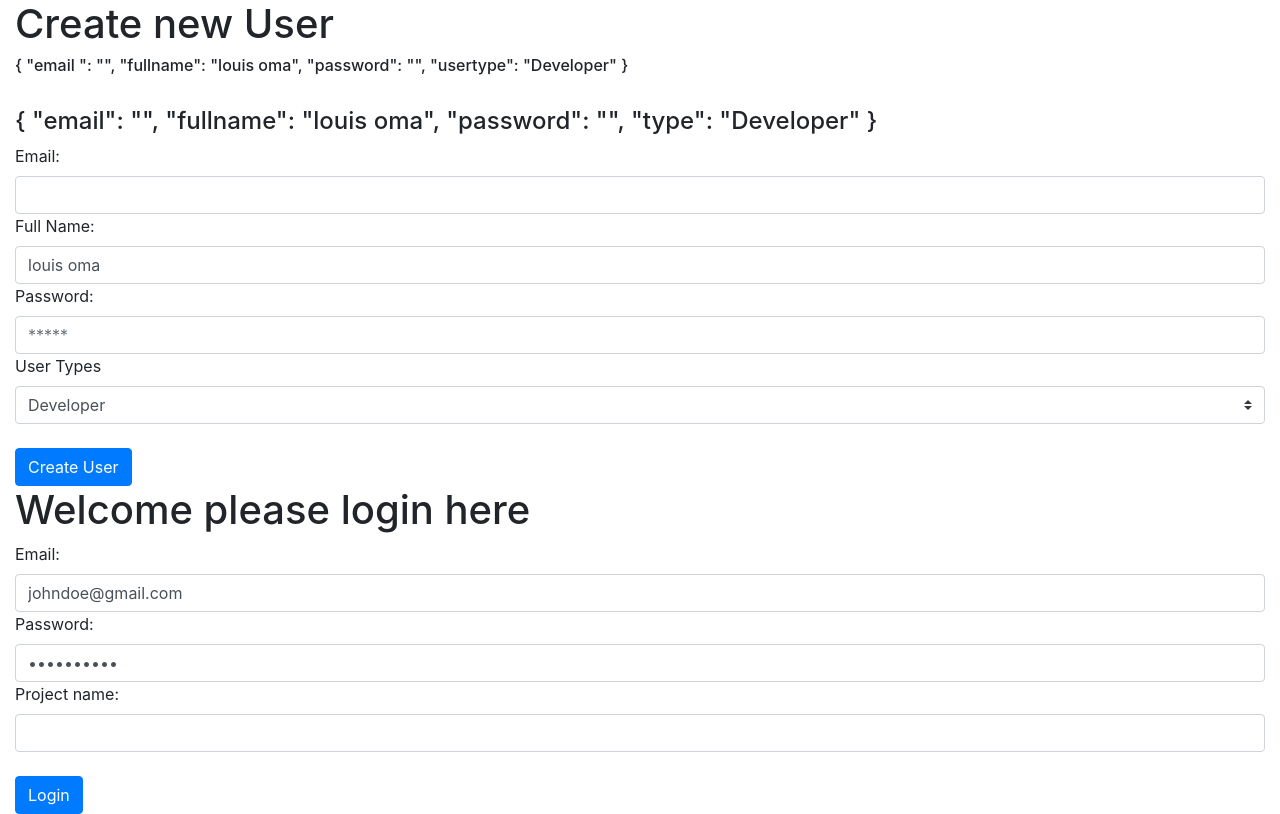
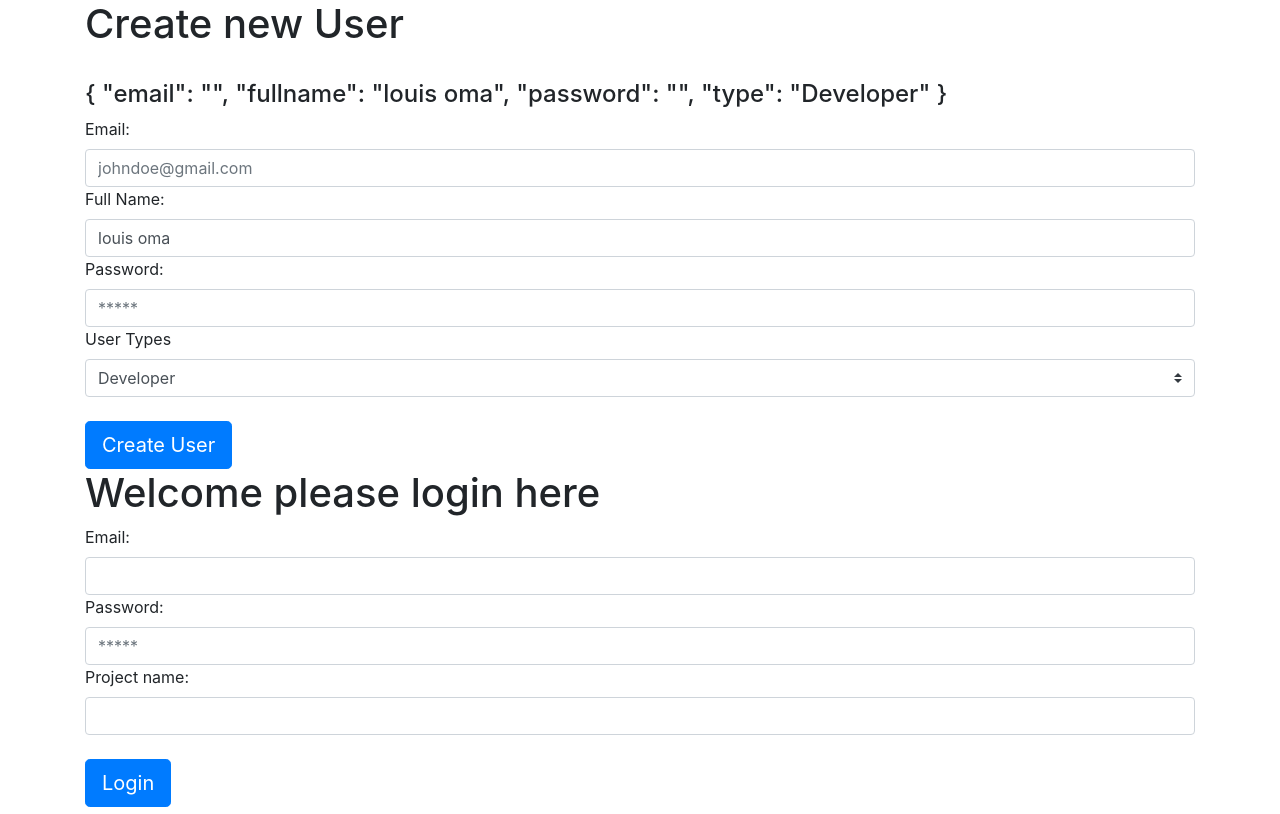
Before and after one commit to Prometheo/Angularfrontend, an Angular app in the folder olaoyejnrchatscrum/: page / in a window 1280 px wide. Built offline with nearby package versions, Linux system fonts and the light colour scheme.

Commit message:
centered form

```diff
--- a/olaoyejnrchatscrum/src/app/login/login.component.html
+++ b/olaoyejnrchatscrum/src/app/login/login.component.html
@@ -1,4 +1,4 @@
-<div class="container-fluid">
+<div class="container">
         <h1>Welcome please login here</h1>
         <form >
             <div class="form_group">
@@ -22,6 +22,6 @@
                 <input type="text" class="form-control">
             </div>
                 <br>
-            <button class="btn btn-primary" type="submit">Login</button>
+            <button class="btn btn-primary btn-lg" type="submit">Login</button>
         </form>
     </div>
--- a/olaoyejnrchatscrum/src/app/login/login.component.ts
+++ b/olaoyejnrchatscrum/src/app/login/login.component.ts
@@ -13,6 +13,6 @@ export class LoginComponent implements OnInit {
 
   ngOnInit() {
   }
-  scrumUserModel = new Scrumuser('johndoe@gmail.com','','prometheus','');
+  scrumUserModel = new Scrumuser('','','','');
 
 }
--- a/olaoyejnrchatscrum/src/app/signup/signup.component.html
+++ b/olaoyejnrchatscrum/src/app/signup/signup.component.html
@@ -1,8 +1,5 @@
-<div class="container-fluid">
+<div class="container">
     <h1>Create new User</h1>
-    <h6>
-        {{userSignupForm.value | json}}
-    </h6>
     <br>
     <h4>
         {{scrumUserModel | json}}
@@ -10,7 +7,7 @@
     <form #userSignupForm="ngForm">
         <div class="form_group">
             <label for="">Email:</label>
-            <input required type="email" pattern="[\w]+[@][\D]+[.][\D]+" [class.is-invalid]='email.touched && email.invalid' [class.is-valid]='email.valid' #email=ngModel class="form-control" name="email "[(ngModel)]="scrumUserModel.email">
+            <input required type="email" pattern="[\w]+[@][\D]+[.][\D]+" [class.is-invalid]='email.touched && email.invalid' [class.is-valid]='email.valid' #email=ngModel class="form-control" placeholder="johndoe@gmail.com" name="email "[(ngModel)]="scrumUserModel.email">
 
                 <small *ngIf="email.invalid && email.touched" class="text-danger">Error: please provide a valid email</small>
         </div>
@@ -23,7 +20,7 @@
             <input required name="password" type="password" pattern="(?=.*\d)(?=.*[a-zA-Z])(?=.*[\W]).{8,}" #password=ngModel  [class.is-invalid]='password.touched && password.invalid' [class.is-valid]='password.valid' class="form-control" placeholder="*****" [(ngModel)]="scrumUserModel.password">
             <div *ngIf="password.errors && (password.touched && password.invalid)">
                 <small *ngIf="password.errors.required" class="text-danger">Password Required</small>
-                <small *ngIf="password.errors.pattern" class="text-danger">Password must contain a special character and must be atleast 8 characters long</small>
+                <small *ngIf="password.errors.pattern" class="text-danger">Please make sure password contains a special character and a number and >=8 characters</small>
 
             </div>
             <!-- <h2>
@@ -38,6 +35,6 @@
             </select>
             </div>
             <br>
-        <button class="btn btn-primary">Create User</button>
+        <button class="btn btn-primary btn-lg">Create User</button>
     </form>
 </div>
```
